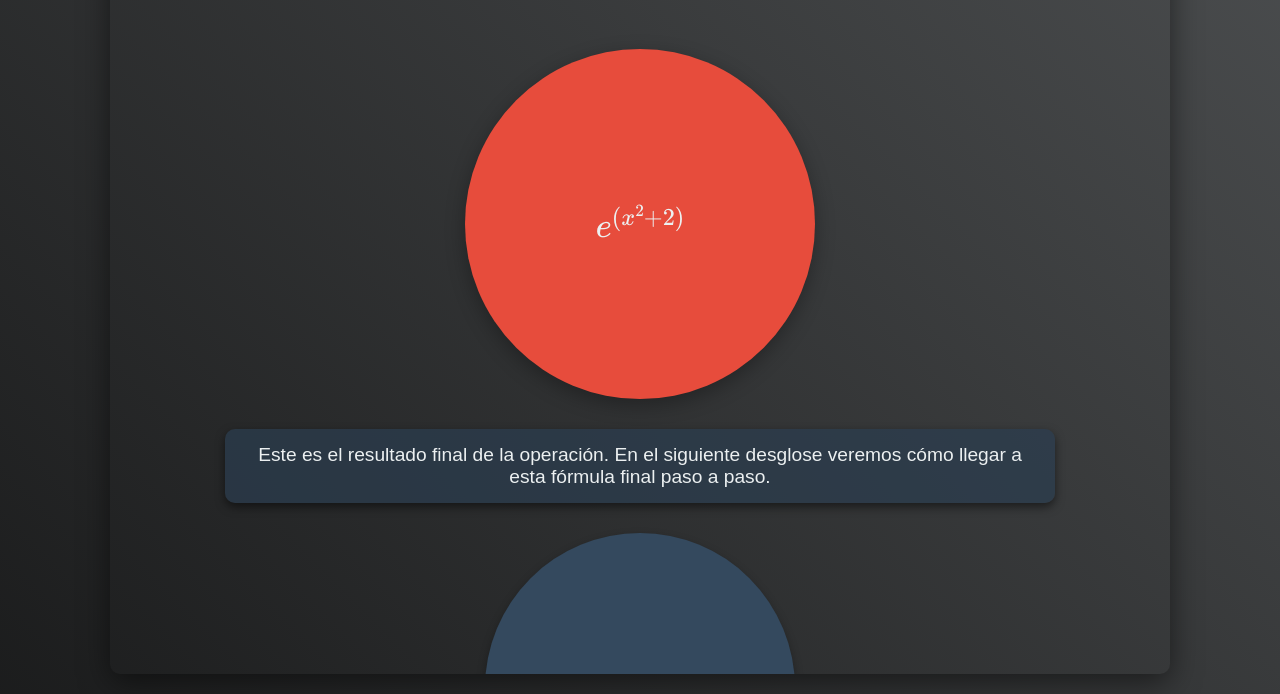
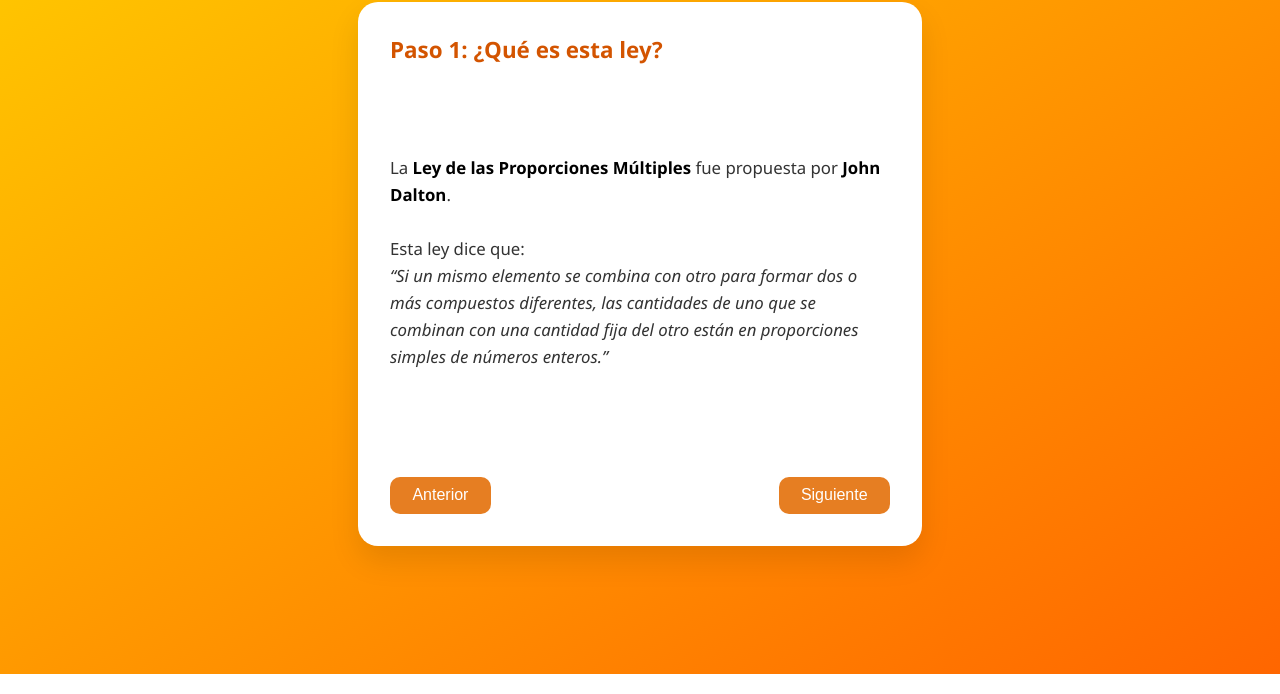
Before and after one commit to gerardthecreator/Teclas-Matem-ticas-1, a plain HTML site: page index.html in a window 1280 px wide. Shown: the part 126-820 px from the top of the page. Drawn offline with nearby package versions, Linux system fonts and the light colour scheme; some packages are replaced by stand-ins of ours.

Commit message:
Create index.html

```diff
--- a/index.html
+++ b/index.html
@@ -1,259 +1,220 @@
 <!DOCTYPE html>
 <html lang="es">
 <head>
-  <meta charset="UTF-8">
-  <meta name="viewport" content="width=device-width, initial-scale=1.0">
-  <title>Desglose paso a paso</title>
+  <meta charset="UTF-8" />
+  <meta name="viewport" content="width=device-width, initial-scale=1.0"/>
+  <title>Proporciones Múltiples Explicadas</title>
 
-  <!-- Importando MathJax para mostrar las fórmulas matemáticas de manera adecuada -->
-  <script type="text/javascript" async
-    src="https://cdnjs.cloudflare.com/ajax/libs/mathjax/2.7.7/MathJax.js?config=TeX-MML-AM_CHTML">
+  <!-- MathJax -->
+  <script>
+    window.MathJax = {
+      tex: { inlineMath: [['$', '$'], ['\\(', '\\)']] },
+      svg: { fontCache: 'global' }
+    };
+  </script>
+  <script id="MathJax-script" async
+    src="https://cdn.jsdelivr.net/npm/mathjax@3/es5/tex-mml-chtml.js">
   </script>
 
   <style>
-    /* Fondo pulsante más rápido de negro a plateado */
     body {
       margin: 0;
-      padding: 0;
-      font-family: 'Arial', sans-serif;
-      background: linear-gradient(45deg, #000000, #bdc3c7);
-      background-size: 400% 400%;
-      animation: gradientAnimation 5s ease infinite;
-      color: #fff;
+      font-family: 'Segoe UI', sans-serif;
+      background: linear-gradient(to bottom right, #ffcc00, #ff6600);
       display: flex;
       justify-content: center;
       align-items: center;
-      height: 100%;
-      text-align: center;
-      overflow: hidden;
+      min-height: 100vh;
+      color: #333;
     }
 
-    @keyframes gradientAnimation {
-      0% { background-position: 0% 50%; }
-      50% { background-position: 100% 50%; }
-      100% { background-position: 0% 50%; }
+    .card {
+      background: white;
+      padding: 2rem;
+      border-radius: 20px;
+      max-width: 500px;
+      width: 90%;
+      box-shadow: 0 15px 30px rgba(0,0,0,0.1);
+      display: flex;
+      flex-direction: column;
+      justify-content: space-between;
+      min-height: 60vh;
+      transition: all 0.4s ease;
+      position: relative;
     }
 
-    h1 {
-      font-size: 2.5rem;
-      color: #ecf0f1;
-      margin-top: 20px;
+    .step-title {
+      font-size: 1.4rem;
+      font-weight: bold;
+      color: #d35400;
+      margin-bottom: 1rem;
     }
 
-    /* Contenedor principal */
-    .container {
-      width: 90%;
-      max-width: 1000px;
-      margin: 20px auto;
-      max-height: 90vh;
-      overflow-y: scroll;
-      padding: 30px;
-      border-radius: 10px;
-      box-shadow: 0 8px 30px rgba(0, 0, 0, 0.5);
+    .step-content {
+      font-size: 1.05rem;
+      line-height: 1.6;
     }
 
-    /* Estilo de la barra de desplazamiento */
-    .container::-webkit-scrollbar {
-      width: 10px;
+    .step-content strong {
+      color: #000;
     }
 
-    .container::-webkit-scrollbar-track {
-      background: #34495e;
+    .math-block {
+      background: #fef9e7;
+      border-left: 5px solid #f39c12;
+      padding: 0.5rem 1rem;
+      border-radius: 10px;
+      margin: 1rem 0;
+      font-family: monospace;
     }
 
-    .container::-webkit-scrollbar-thumb {
-      background-color: #1abc9c;
-      border-radius: 10px;
-      border: 2px solid #34495e;
+    .nav-buttons {
+      margin-top: 2rem;
+      display: flex;
+      justify-content: space-between;
     }
 
-    .container::-webkit-scrollbar-thumb:hover {
-      background-color: #16a085;
+    button {
+      background: #e67e22;
+      color: white;
+      border: none;
+      padding: 0.6rem 1.4rem;
+      border-radius: 10px;
+      font-size: 1rem;
+      cursor: pointer;
+      transition: background 0.3s ease;
     }
 
-    /* Contenedor de los pasos */
-    .steps-container {
-      display: flex;
-      flex-direction: column;
-      justify-content: center;
-      align-items: center;
-      margin-top: 40px;
+    button:hover {
+      background: #d35400;
     }
 
-    /* Estilo del primer óvulo (representa la fórmula completa) */
-    .step-box-first {
-      background-color: #e74c3c; /* Color destacado para el primer óvulo */
-      border-radius: 50%;
-      padding: 40px;
-      width: 270px;
-      height: 270px;
-      margin: 20px 0;
-      text-align: center;
-      display: flex;
-      justify-content: center;
-      align-items: center;
-      font-size: 1.8rem;
-      color: #ecf0f1;
-      box-shadow: 0 6px 20px rgba(0, 0, 0, 0.3);
-      transform: translateY(30px);
-      opacity: 0;
-      animation: fadeInUp 0.5s forwards, moveIn 1s ease forwards;
-    }
+    @media (max-width: 480px) {
+      .step-title {
+        font-size: 1.2rem;
+      }
 
-    /* Animación de entrada para el primer óvulo */
-    @keyframes fadeInUp {
-      to {
-        opacity: 1;
-        transform: translateY(0);
+      .step-content {
+        font-size: 0.95rem;
       }
     }
-
-    /* Animación para el movimiento de los ovarios */
-    @keyframes moveIn {
-      0% {
-        transform: translateY(-100px);
-        opacity: 0;
-      }
-      100% {
-        transform: translateY(0);
-        opacity: 1;
-      }
-    }
-
-    /* Animación de los otros ovarios */
-    .step-box {
-      background-color: #34495e;
-      border-radius: 50%;
-      padding: 30px;
-      width: 250px;
-      height: 250px;
-      margin: 20px 0;
-      text-align: center;
-      display: flex;
-      justify-content: center;
-      align-items: center;
-      font-size: 1.5rem;
-      color: #ecf0f1;
-      box-shadow: 0 4px 10px rgba(0, 0, 0, 0.3);
-      opacity: 0;
-      transform: translateY(30px);
-      animation: moveIn 1s ease forwards, fadeInUp 0.5s forwards;
-    }
-
-    .step-box:nth-child(2) { animation-delay: 0.3s; }
-    .step-box:nth-child(3) { animation-delay: 0.5s; }
-    .step-box:nth-child(4) { animation-delay: 0.7s; }
-    .step-box:nth-child(5) { animation-delay: 0.9s; }
-
-    /* Estilo de las cajas cuadradas debajo de los óvulos */
-    .square-box {
-      background: linear-gradient(45deg, #1abc9c, #16a085);
-      padding: 20px;
-      width: 220px;
-      text-align: center;
-      font-size: 1.2rem;
-      color: #fff;
-      margin-top: 15px;
-      border-radius: 10px;
-      box-shadow: 0 4px 10px rgba(0, 0, 0, 0.3);
-      margin-bottom: 30px;
-      opacity: 0;
-      transform: translateY(30px);
-      animation: fadeInUp 0.5s forwards;
-    }
-
-    .square-box:nth-child(2) { animation-delay: 1.1s; }
-    .square-box:nth-child(3) { animation-delay: 1.3s; }
-
-    /* Estilo para las explicaciones */
-    .explanation {
-      font-size: 1.2rem;
-      color: #ecf0f1;
-      margin-top: 10px;
-      width: 80%;
-      margin: 10px auto;
-      background: rgba(44, 62, 80, 0.7);
-      padding: 15px;
-      border-radius: 10px;
-      box-shadow: 0 4px 10px rgba(0, 0, 0, 0.5);
-    }
-
-    /* Efectos al pasar el mouse sobre los óvulos y las cajas cuadradas */
-    .step-box:hover, .square-box:hover {
-      transform: translateY(-10px);
-      cursor: pointer;
-      transition: transform 0.3s ease;
-    }
-
-    /* Título de la fórmula */
-    .formula-title {
-      font-size: 1.5rem;
-      color: #ecf0f1;
-      margin-bottom: 30px;
-    }
-
   </style>
 </head>
 <body>
-
-  <div class="container">
-    <!-- Título principal -->
-    <h1>Desglose paso a paso</h1>
-
-    <!-- Título de la fórmula -->
-    <div class="formula-title">
-      <p></p>
+  <div class="card" id="stepCard">
+    <div class="step-title" id="stepTitle">Paso 1: ¿Qué es esta ley?</div>
+    <div class="step-content" id="stepContent">
+      La <strong>Ley de las Proporciones Múltiples</strong> fue propuesta por <strong>John Dalton</strong>.<br><br>
+      Esta ley dice que:<br>
+      <em>“Si un mismo elemento se combina con otro para formar dos o más compuestos diferentes, las cantidades de uno que se combinan con una cantidad fija del otro están en proporciones simples de números enteros.”</em>
     </div>
 
-    <!-- Contenedor de pasos con las animaciones -->
-    <div class="steps-container">
-      <!-- Paso 1: Mostrar \( e^{(x^2 + 2)} \) (representación completa) -->
-      <div class="step-box-first" id="step1">
-        <p>\( e^{(x^2 + 2)} \)</p>
-      </div>
-      <p class="explanation">Este es el resultado final de la operación. En el siguiente desglose veremos cómo llegar a esta fórmula final paso a paso.</p>
-
-      <!-- Paso 2: Mostrar \( x \) -->
-      <div class="step-box" id="step2">
-        <p>\( x \)</p>
-      </div>
-      <div class="square-box">
-        <p>\( ( )^2 \)</p>
-      </div>
-      <p class="explanation">Aquí colocamos la variable \( x \). Debajo de ella, colocamos los paréntesis elevados al cuadrado \( ( )^2 \), lo que indica que esta parte de la expresión será elevada al cuadrado más adelante.</p>
-
-      <!-- Paso 3: \( x^2 \) -->
-      <div class="step-box" id="step3">
-        <p>\( x^2 \)</p>
-      </div>
-      <div class="square-box">
-        <p>\( + 2 \)</p>
-      </div>
-      <p class="explanation">Después, elevamos \( x \) al cuadrado, obteniendo \( x^2 \), y agregamos el número constante \( 2 \), completando el término \( x^2 + 2 \).</p>
-
-      <!-- Paso 4: \( (x^2 + 2) \) -->
-      <div class="step-box" id="step4">
-        <p>\( (x^2 + 2) \)</p>
-      </div>
-      <div class="square-box">
-        <p>\( e^{(x^2 + 2)} \)</p>
-      </div>
-      <p class="explanation">Finalmente, agrupamos \( x^2 + 2 \) dentro de paréntesis, colocándolo como el exponente de la base \( e \). Esta es la forma final de la expresión: \( e^{(x^2 + 2)} \).</p>
-
+    <div class="nav-buttons">
+      <button onclick="prevStep()" id="prevBtn" disabled>Anterior</button>
+      <button onclick="nextStep()" id="nextBtn">Siguiente</button>
     </div>
   </div>
 
   <script>
-    // Agregar animaciones dinámicas con JavaScript
-    document.querySelectorAll('.step-box').forEach((el) => {
-      el.addEventListener('mouseover', () => {
-        el.style.transform = 'scale(1.1)';
-      });
-      el.addEventListener('mouseout', () => {
-        el.style.transform = 'scale(1)';
-      });
-    });
+    const steps = [
+      {
+        title: "Paso 1: ¿Qué es esta ley?",
+        content: `
+          La <strong>Ley de las Proporciones Múltiples</strong> fue propuesta por <strong>John Dalton</strong>.<br><br>
+          Esta ley dice que:<br>
+          <em>“Si un mismo elemento se combina con otro para formar dos o más compuestos diferentes, las cantidades de uno que se combinan con una cantidad fija del otro están en proporciones simples de números enteros.”</em>
+        `
+      },
+      {
+        title: "Paso 2: Nuestro problema",
+        content: `
+          Tenemos dos compuestos de <strong>fósforo (P)</strong> y <strong>cloro (Cl)</strong>.<br><br>
+          👉 <strong>Compuesto 1:</strong> 1,000 g de P con 3,4333 g de Cl<br>
+          👉 <strong>Compuesto 2:</strong> 2,500 g de P con 14,308 g de Cl
+        `
+      },
+      {
+        title: "Paso 3: Igualamos el fósforo",
+        content: `
+          Para comparar, necesitamos que en ambos casos haya la <strong>misma cantidad de fósforo</strong>.<br><br>
+          Elegimos trabajar con <strong>1 gramo de fósforo</strong> en cada caso.
+        `
+      },
+      {
+        title: "Paso 4: Calculamos cuántos gramos de Cl se combinan con 1 g de P",
+        content: `
+          📘 <strong>Compuesto 1:</strong><br>
+          <div class="math-block">\\( \\frac{3.4333}{1.000} = 3.4333 \\)</div>
+          📘 <strong>Compuesto 2:</strong><br>
+          <div class="math-block">\\( \\frac{14.308}{2.500} = 5.7232 \\)</div>
+          Así que tenemos:<br>
+          – 3.4333 g de Cl por 1 g de P (Compuesto 1)<br>
+          – 5.7232 g de Cl por 1 g de P (Compuesto 2)
+        `
+      },
+      {
+        title: "Paso 5: Comparamos estas masas",
+        content: `
+          Para aplicar la ley, comparamos cuántas veces es mayor una masa respecto a la otra:<br><br>
+          <div class="math-block">
+          \\( \\frac{5.7232}{3.4333} \\approx 1.666... \\)
+          </div>
+          Esto significa que el Compuesto 2 tiene aproximadamente <strong>1.666 veces más cloro</strong> que el Compuesto 1, si el fósforo es el mismo.
+        `
+      },
+      {
+        title: "Paso 6: ¿Qué significa 1.666...?",
+        content: `
+          El número <strong>1.666...</strong> es una <em>fracción decimal infinita</em>.<br><br>
+          Si lo escribimos como fracción exacta:<br>
+          <div class="math-block">
+            \\( 1.666... = \\frac{5}{3} \\)
+          </div>
+          Esto significa que por cada <strong>3 partes de cloro</strong> en el Compuesto 1, el Compuesto 2 tiene <strong>5 partes</strong>.
+        `
+      },
+      {
+        title: "Paso 7: Conclusión Final",
+        content: `
+          Las masas de cloro que se combinan con la misma cantidad de fósforo están en proporción de:<br>
+          <div class="math-block">\\( 5 : 3 \\)</div>
+          🎉 <strong>Esto es una proporción de números enteros simples.</strong><br><br>
+          ✔️ Por lo tanto, <strong>se cumple la Ley de las Proporciones Múltiples.</strong>
+        `
+      }
+    ];
+
+    let currentStep = 0;
+    const titleEl = document.getElementById("stepTitle");
+    const contentEl = document.getElementById("stepContent");
+    const prevBtn = document.getElementById("prevBtn");
+    const nextBtn = document.getElementById("nextBtn");
+
+    function renderStep() {
+      const step = steps[currentStep];
+      titleEl.innerHTML = step.title;
+      contentEl.innerHTML = step.content;
+      MathJax.typeset(); // Reprocesar MathJax
+
+      prevBtn.disabled = currentStep === 0;
+      nextBtn.textContent = currentStep === steps.length - 1 ? "Finalizar" : "Siguiente";
+    }
+
+    function nextStep() {
+      if (currentStep < steps.length - 1) {
+        currentStep++;
+        renderStep();
+      }
+    }
+
+    function prevStep() {
+      if (currentStep > 0) {
+        currentStep--;
+        renderStep();
+      }
+    }
+
+    renderStep();
   </script>
-
 </body>
 </html>
```
